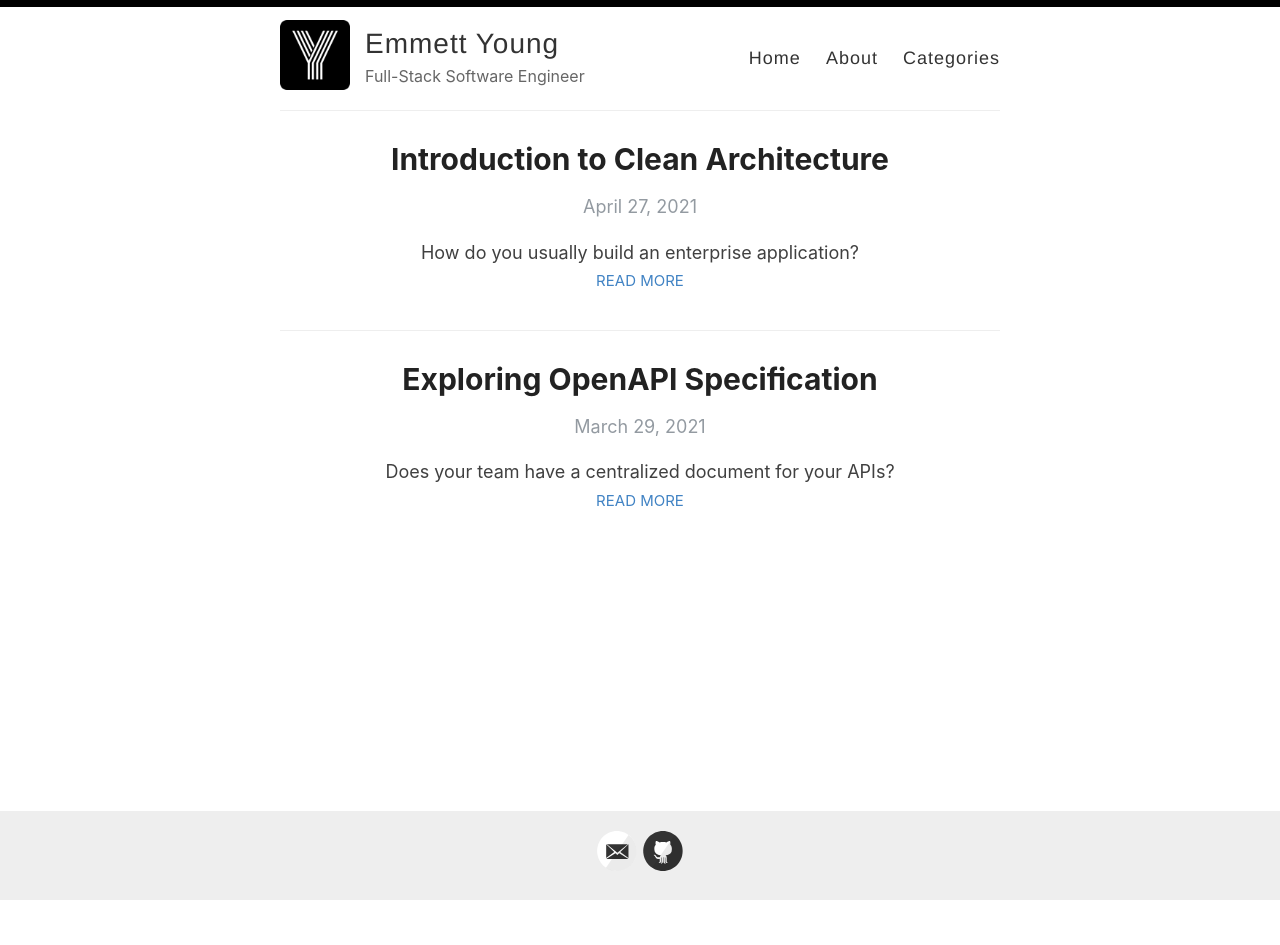
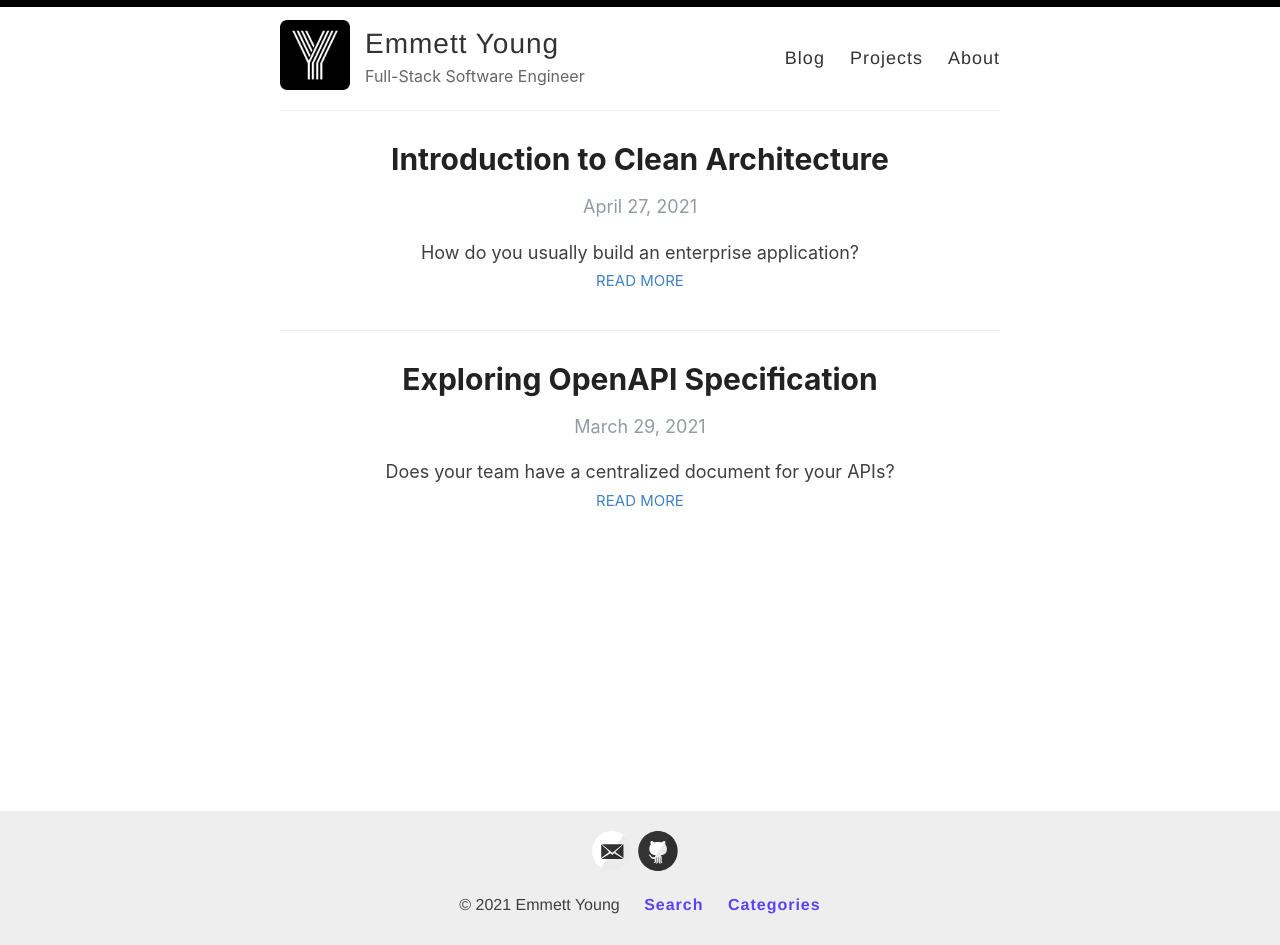
Before and after one commit to mettyoung/mettyoung.github.io, a Jekyll site: the page built from index.html, in a window 1280 px wide. Built offline with Jekyll 4.4.1, drawn with Linux system fonts in a browser that asks for light colours; the list of posts is cut into pages by our own code; before the commit the page ends 901 px from its top, so only the background shows below that.

Commit message:
Add projects

```diff
--- a/_layouts/default.html
+++ b/_layouts/default.html
@@ -28,11 +28,9 @@
             </div>
 
             <nav>
-              <a href="{{ site.baseurl }}/">Home</a>
-              <!-- <a href="{{ site.baseurl }}/search">Search Posts</a> -->
-              <!-- <a href="{{ site.baseurl }}/getting-started">Getting Started</a> -->
+              <a href="{{ site.baseurl }}/">Blog</a>
+              <a href="{{ site.baseurl }}/projects">Projects</a>
               <a href="{{ site.baseurl }}/about">About</a>
-              <a href="{{ site.baseurl }}/categories">Categories</a>
             </nav>
           </header>
         </div>
@@ -50,6 +48,16 @@
             {% include svg-icons.html %}
           </footer>
         </div>
+        <div class="footer-link-outer">
+          <div class="footer-link-container">
+            <nav class="nav-menu">
+              <span>© 2021 Emmett Young</span>
+              <a href="{{ site.baseurl }}/search/">Search</a>
+              <a href="{{ site.baseurl }}/categories/">Categories</a>
+              <!-- <a href="{{ site.baseurl }}/archive/">Archive</a> -->
+            </nav>
+          </div>
+        </div>
       </div>
     </div>
 
--- a/_sass/_custom-style.scss
+++ b/_sass/_custom-style.scss
@@ -4,3 +4,73 @@
         text-align: center;
     }
 }
+
+.nav-menu {
+    margin-top: 0 !important;
+    font-family: "Helvetica Neue", Helvetica, Arial, sans-serif;
+    font-size: 18px;
+    text-align: center !important;
+    float: none !important;
+    line-height: 27px;
+}
+
+.footer-link-container{
+    margin: 0 auto;
+    max-width: 740px;
+    padding: 10px 0;
+    width: 100%;
+
+    .nav-menu {
+      font-size: clamp(0.8rem, 1.5vw, 1rem);
+    }
+  }
+
+  .footer-link-outer {
+    background: #eee;
+    height: 64px;
+
+    nav {
+      a {
+        font-weight: bold;
+        font-size: clamp(0.8rem, 1.5vw, 1rem);
+        color: #5f40f6;
+
+        @include mobile {
+          margin: 0 10px;
+          color: #333;
+        }
+      }
+    }
+  }
+
+  .projects-container {
+    display: grid;
+    grid-template-columns: repeat(auto-fill, minmax(48%, 1fr));
+    gap: 1em;
+
+    .project-box {
+      padding: 15px;
+      box-shadow: rgba(36,37,38,0.21) 2px 1px 7px 0px;
+      border-radius: 10px;
+
+      h2 {
+        text-align: left;
+        font-size: 25px;
+        margin: 0;
+      }
+
+      p {
+        margin: 0;
+      }
+
+      blockquote {
+        p {
+          margin: 0 0 5px 0;
+        }
+      }
+
+      img {
+        border-radius: 10px;
+      }
+    }
+  }
--- a/assets/style.scss
+++ b/assets/style.scss
@@ -419,7 +419,7 @@
 }
 
 footer {
-  padding: 20px 0;
+  padding: 20px 10px 0 0;
   text-align: center;
 }
 
```
Also changed, not shown: _pages/getting-started.md (deleted, +0 -51 lines), _pages/projects.md (added, +30 -0 lines), images/project-automated-valet-car-parking-system.png (added), images/project-singapore-railway-system.png (added).
